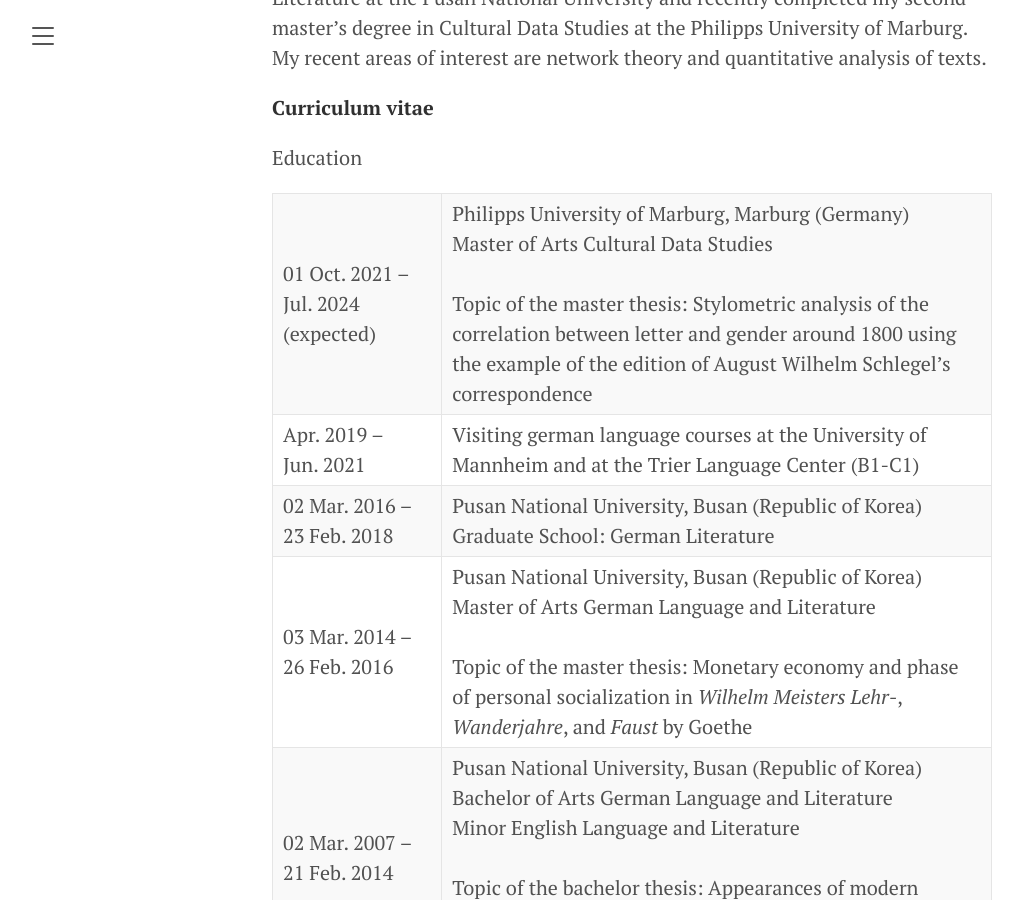
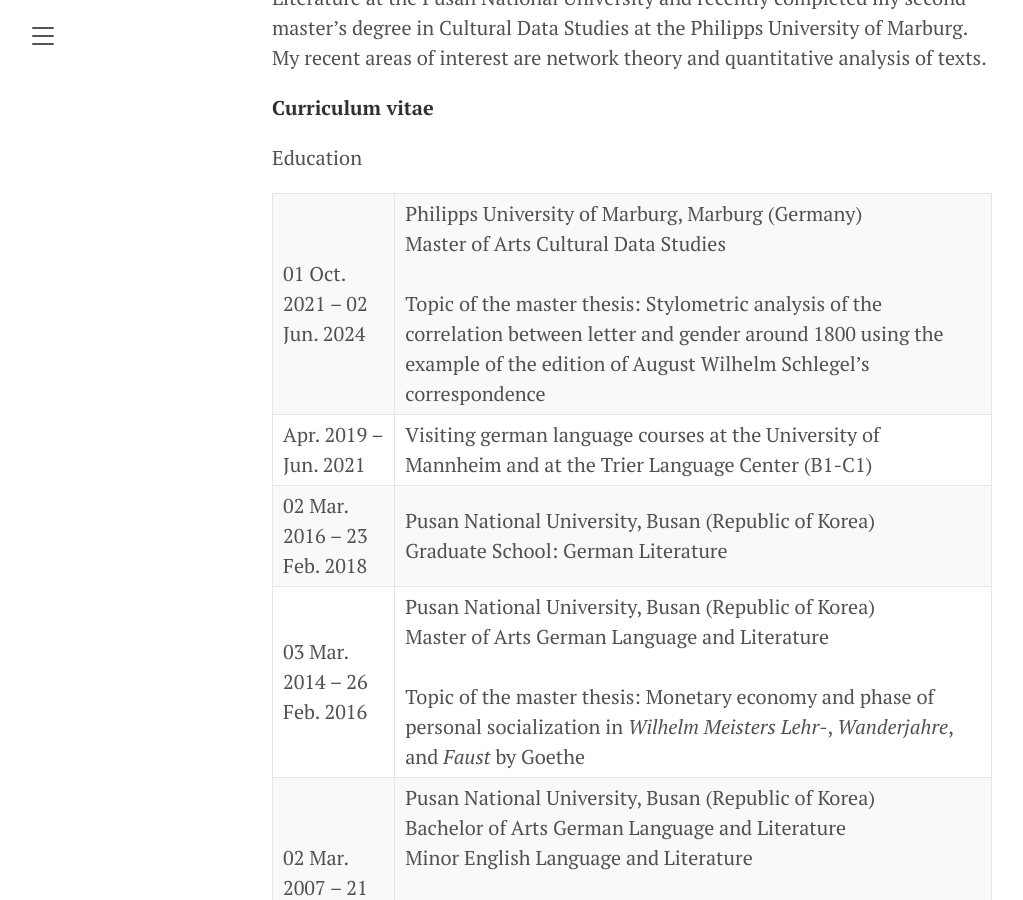
Before and after one commit to aepfelchen/aepfelchen.github.io, a Jekyll site: the page built from about-us.md, in a window 1280 px wide and 900 px high, scrolled down 381 px. Shown: the whole window, without its empty margins (8-1031 px from the left). Built offline with Jekyll 4.4.1, drawn with Linux system fonts in a browser that asks for light colours.

Commit message:
update CV

```diff
--- a/about-us.md
+++ b/about-us.md
@@ -18,7 +18,7 @@
 <table>
   <tbody>
     <tr>
-      <td>01 Oct. 2021 – Jul. 2024 (expected)</td>
+      <td>01 Oct. 2021 – 02 Jun. 2024</td>
       <td>Philipps University of Marburg, Marburg (Germany)
       <br>Master of Arts Cultural Data Studies
       <br><br>Topic of the master thesis: Stylometric analysis of the correlation between letter and gender around 1800 using the example of the edition of August Wilhelm Schlegel’s correspondence</td>
```
